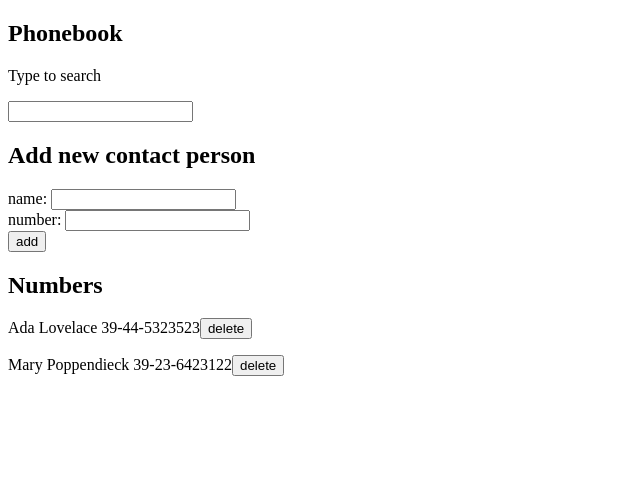
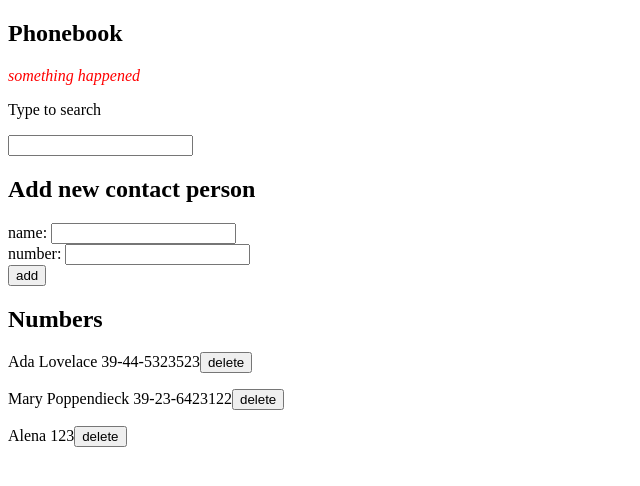
Before and after one commit to AlenaNik/full-stack-course-alena, a React (Create React App) app in the folder part0/: page / in a window 1280 px wide. Shown: the top 486 px of the page, without its empty margins (0-640 px from the left). Built offline with nearby package versions, Linux system fonts and the light colour scheme; data requests are answered from the project's data file.

Commit message:
error message

```diff
--- a/part0/db.json
+++ b/part0/db.json
@@ -9,6 +9,11 @@
       "name": "Mary Poppendieck",
       "number": "39-23-6423122",
       "id": 4
+    },
+    {
+      "name": "Alena",
+      "number": "123",
+      "id": 5
     }
   ]
 }
--- a/part0/src/App.js
+++ b/part0/src/App.js
@@ -3,12 +3,14 @@ import Persons from './components/Persons.component'
 import Filter from "./components/Filter.component";
 import PersonFrom from './components/PersonForm.component';
 import personService from './services/persons';
+import Notification from './components/Notification.component';
 
 const App = () => {
     const [persons, setPersons] = useState([])
     const [newName, setNewName] = useState('')
     const [newNumber, setNewNumber] = useState('')
     const [filter, setFilter] = useState('')
+    const [errorMess, setErrorMess] = useState('something happened')
 
   useEffect(() => {
         personService
@@ -26,7 +28,10 @@ const App = () => {
         }
 
         if (persons.some(e => e.name === newName)) {
-            alert(`${newName} is already added to phonebook`);
+            setErrorMess(`${newName} is already added to phonebook`)
+            setTimeout(() => {
+                setErrorMess(null)
+            }, 5000)
         } else {
             personService
                 .create(personObject)
@@ -52,6 +57,7 @@ const App = () => {
     return (
        <div>
            <h2>Phonebook</h2>
+           <Notification message={errorMess}/>
            <Filter filter={filter} setFilter={setFilter}/>
            <h2>Add new contact person</h2>
            <PersonFrom
--- /dev/null
+++ b/part0/src/components/Notification.component.js
@@ -0,0 +1,23 @@
+import React from 'react'
+
+const Notification = ({ message }) => {
+    const notificationStyle = {
+        color: 'red',
+        fontStyle: 'italic',
+        fontSize: 16
+    }
+
+
+    if (message === null) {
+        return null
+    }
+
+    return (
+        <div style={notificationStyle}>
+            {message}
+        </div>
+    )
+
+}
+
+export default Notification
```
